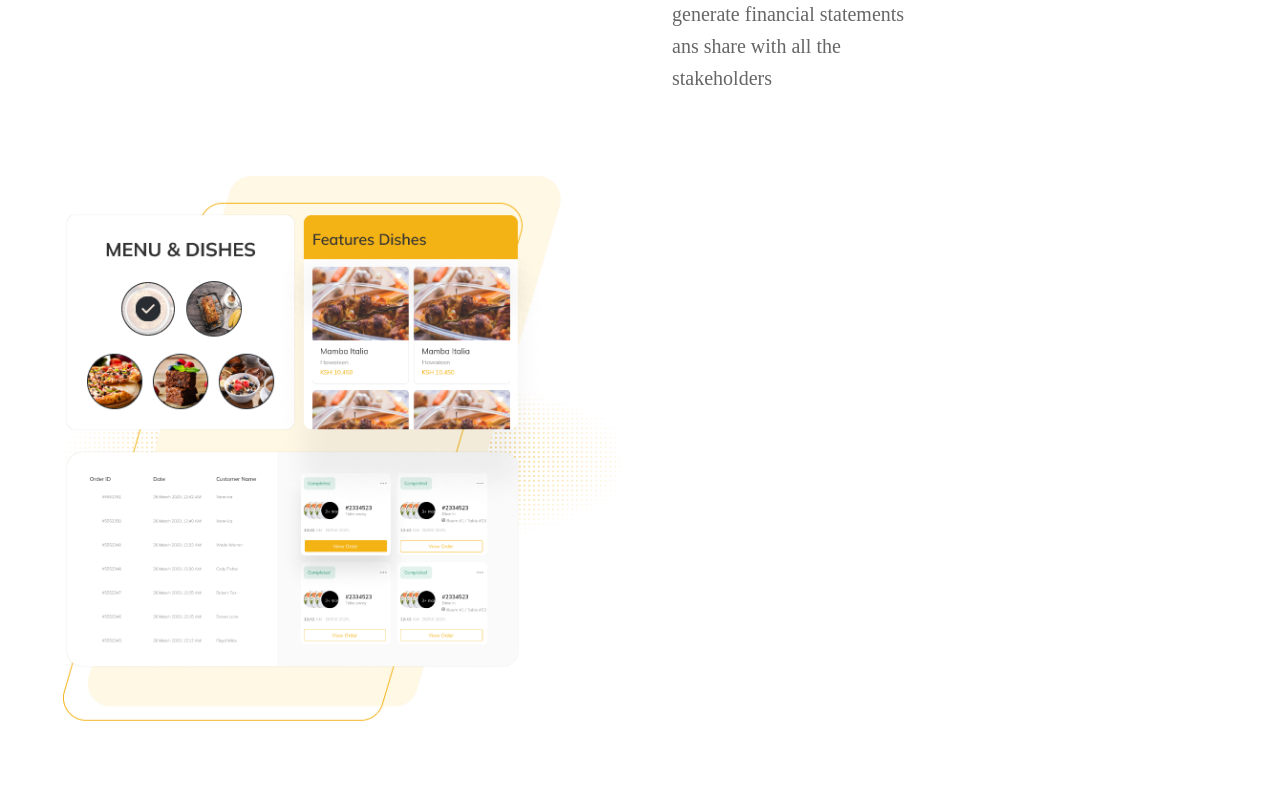
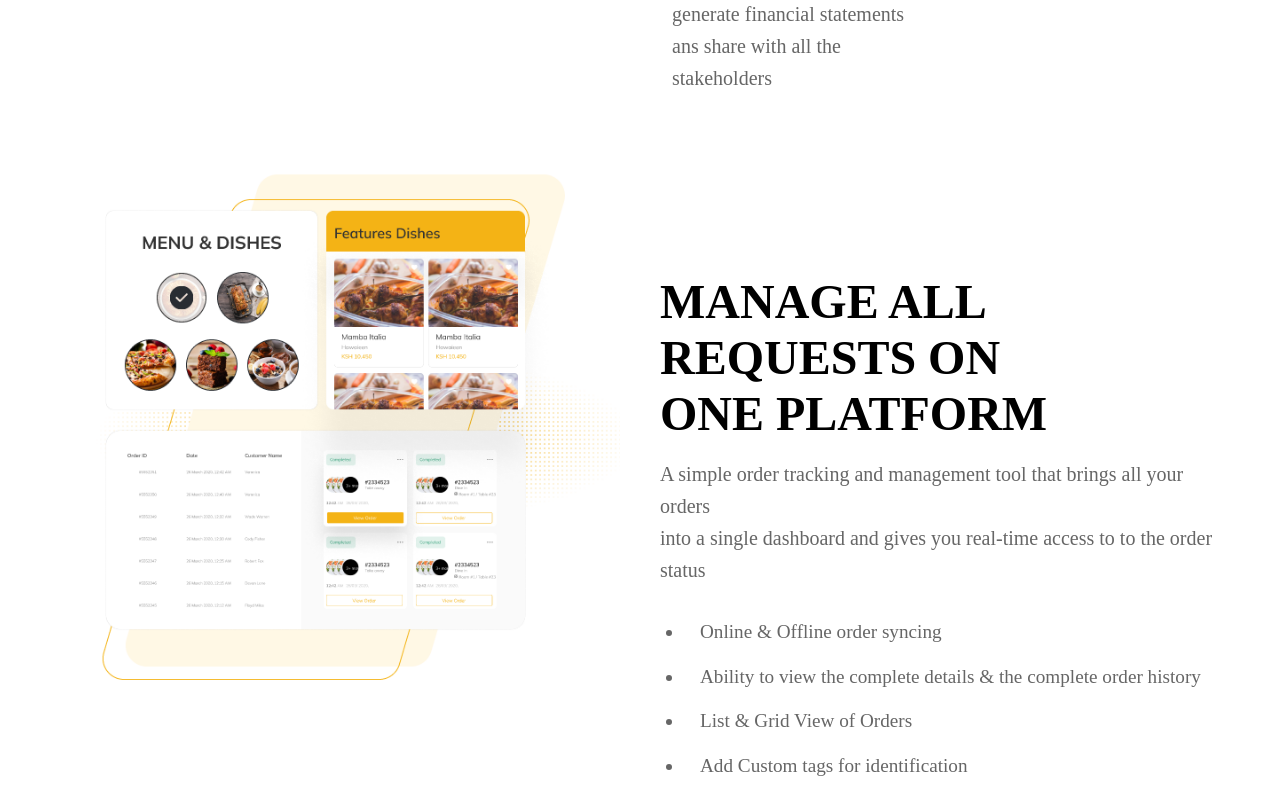
Before and after one commit to Joseph-Mutua/dagizo-landing, a React (Create React App) app: page / in a window 1280 px wide. Shown: the part 2480-3280 px from the top of the page. Built offline with nearby package versions, Linux system fonts and the light colour scheme.

Commit message:
Minor fixes

```diff
--- a/src/pages/LandingPage.js
+++ b/src/pages/LandingPage.js
@@ -341,7 +341,7 @@ const LandingPage = () => {
         </Grid>
       </Grid>
 
-      <Grid container spacing={5} sx={{ mt: 5 }}>
+      <Grid container spacing={5} sx={{ mt: 5, mx:3 }}>
         <Grid xs={12} md={6}>
           <Box>
             <img
@@ -351,11 +351,11 @@ const LandingPage = () => {
             ></img>
           </Box>
         </Grid>
-        <Grid xs={12} md={6} sx={{mx:3}}>
+        <Grid xs={12} md={6} >
           <Box
             sx={(theme) => ({
               mt: 15,
-              [theme.breakpoints.down("lg")]: {
+              [theme.breakpoints.down("md")]: {
                 mt: 2,
               },
             })}
```
